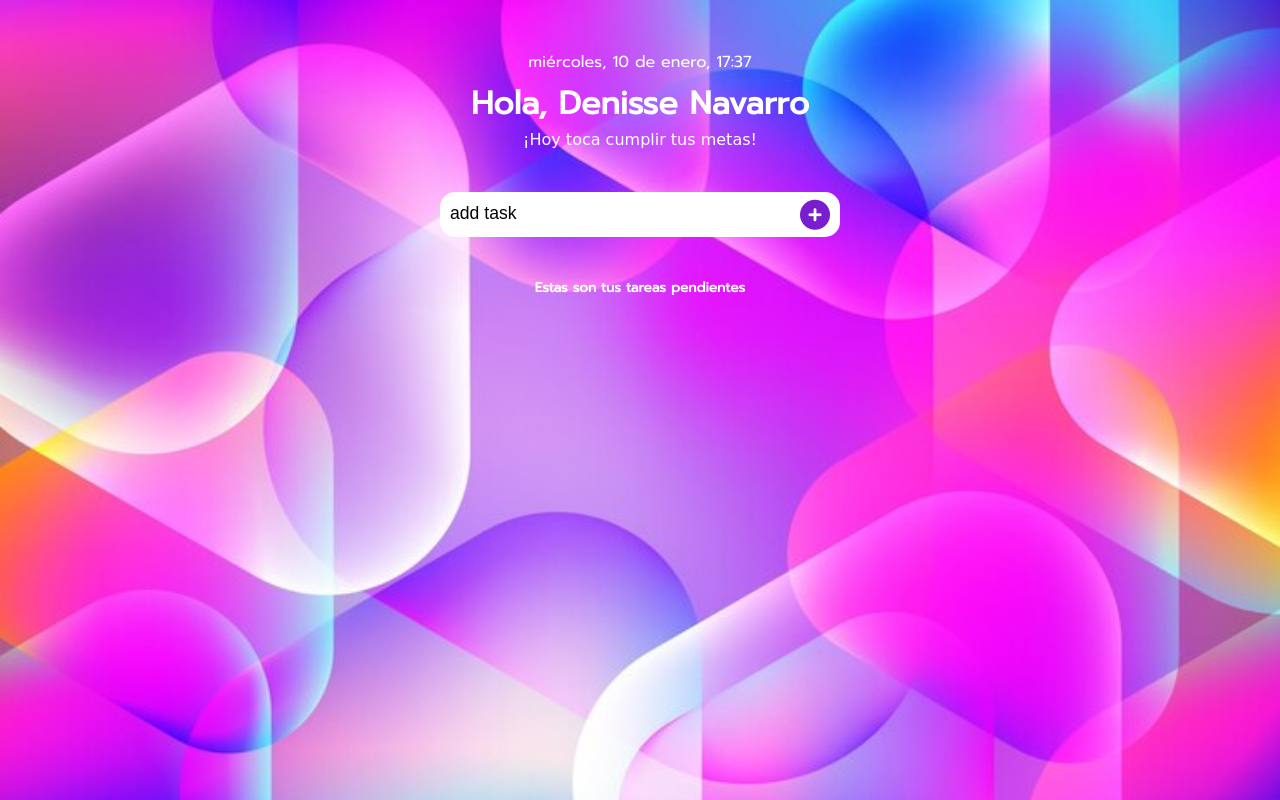
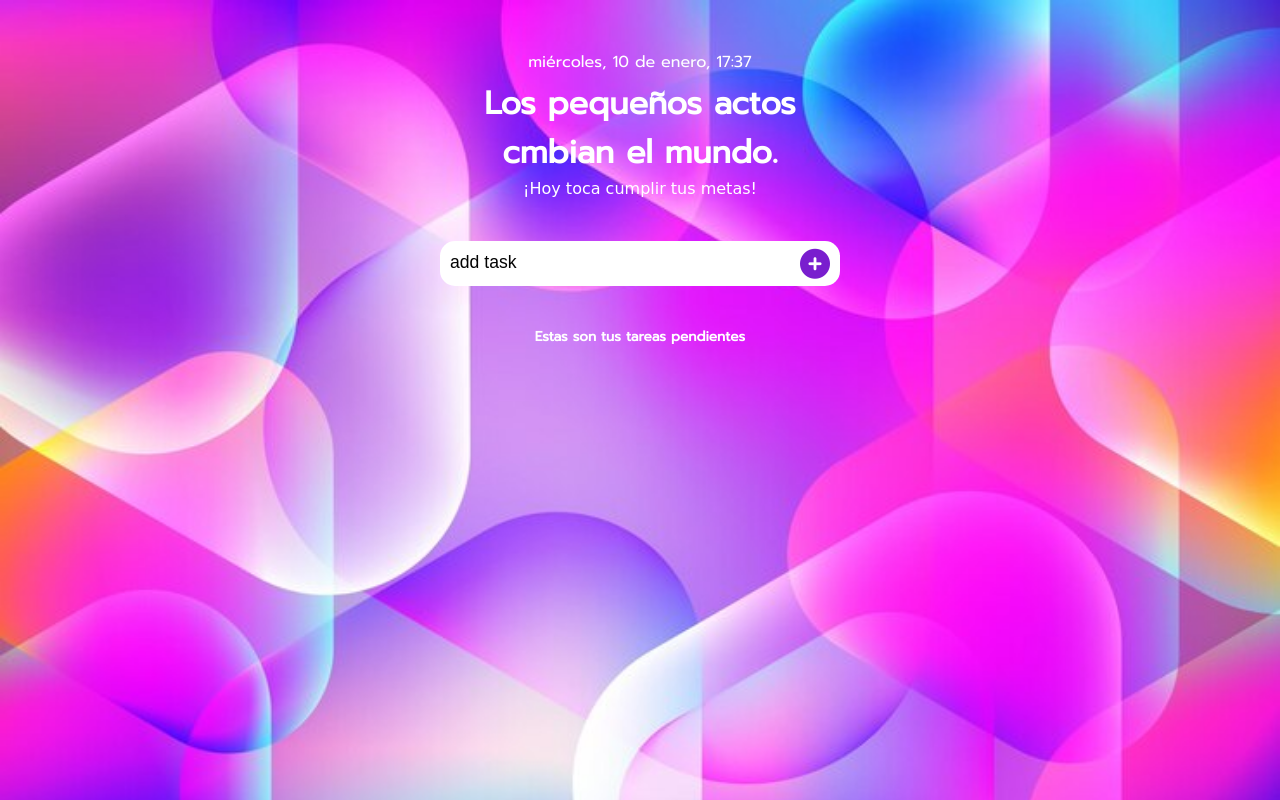
Before and after one commit to DenisseNavarro/lista, a plain HTML site: page index2.html in a window 1280 px wide. Drawn offline with Linux system fonts and the light colour scheme; a web font is replaced by a local one.

Commit message:
modifico titulo

```diff
--- a/index2.html
+++ b/index2.html
@@ -22,7 +22,7 @@
         <div class="profileContainer">
             <div id="profileContainer__date"></div>
 
-            <h1 class="profileContainer__great">Hola, Denisse Navarro</h1>
+            <h1 class="profileContainer__great">Los pequeños actos cmbian el  mundo.</h1>
             <span class="profileContainer__message">¡Hoy toca cumplir tus metas!</span>
         </div>
 
```
